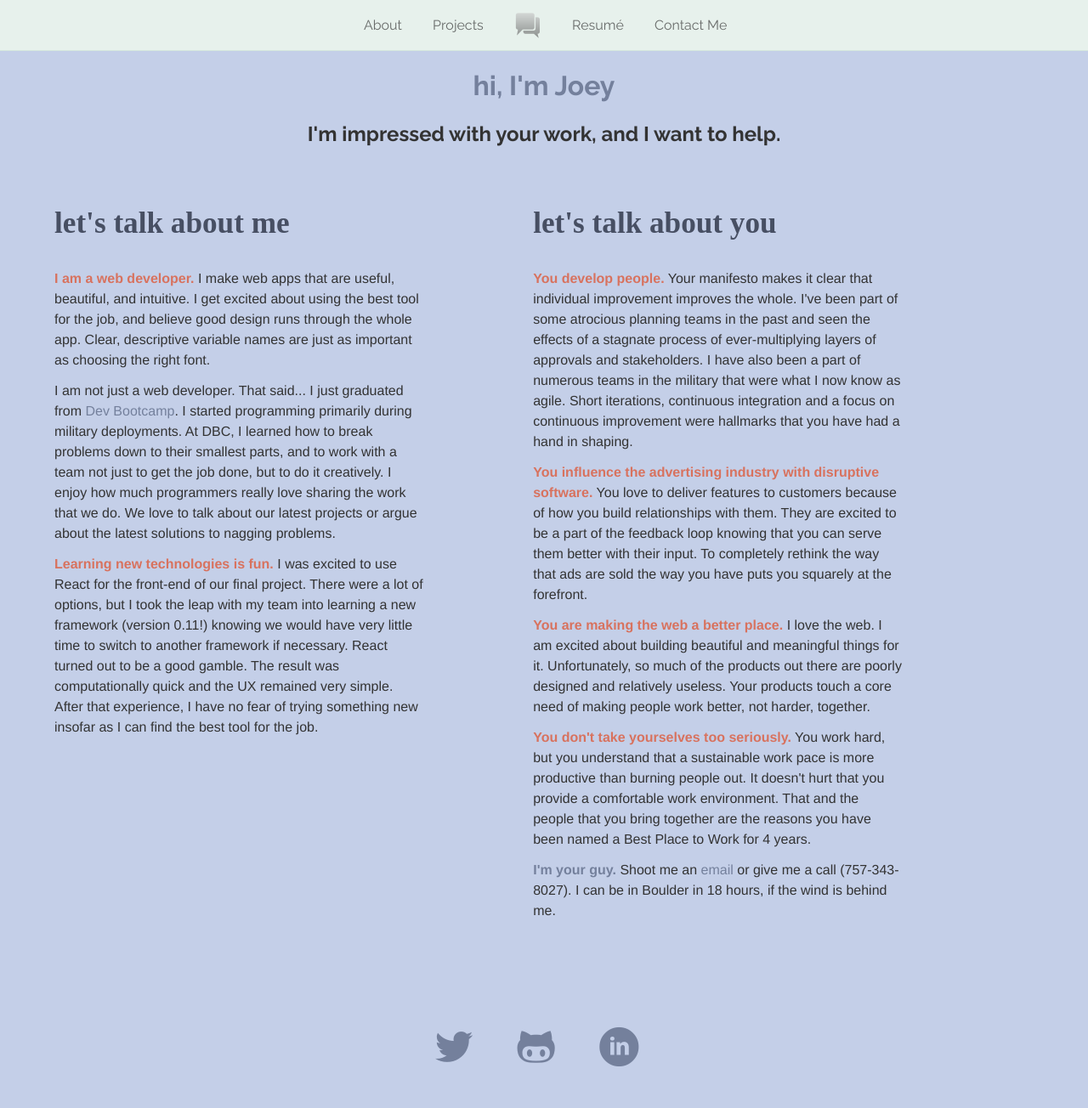
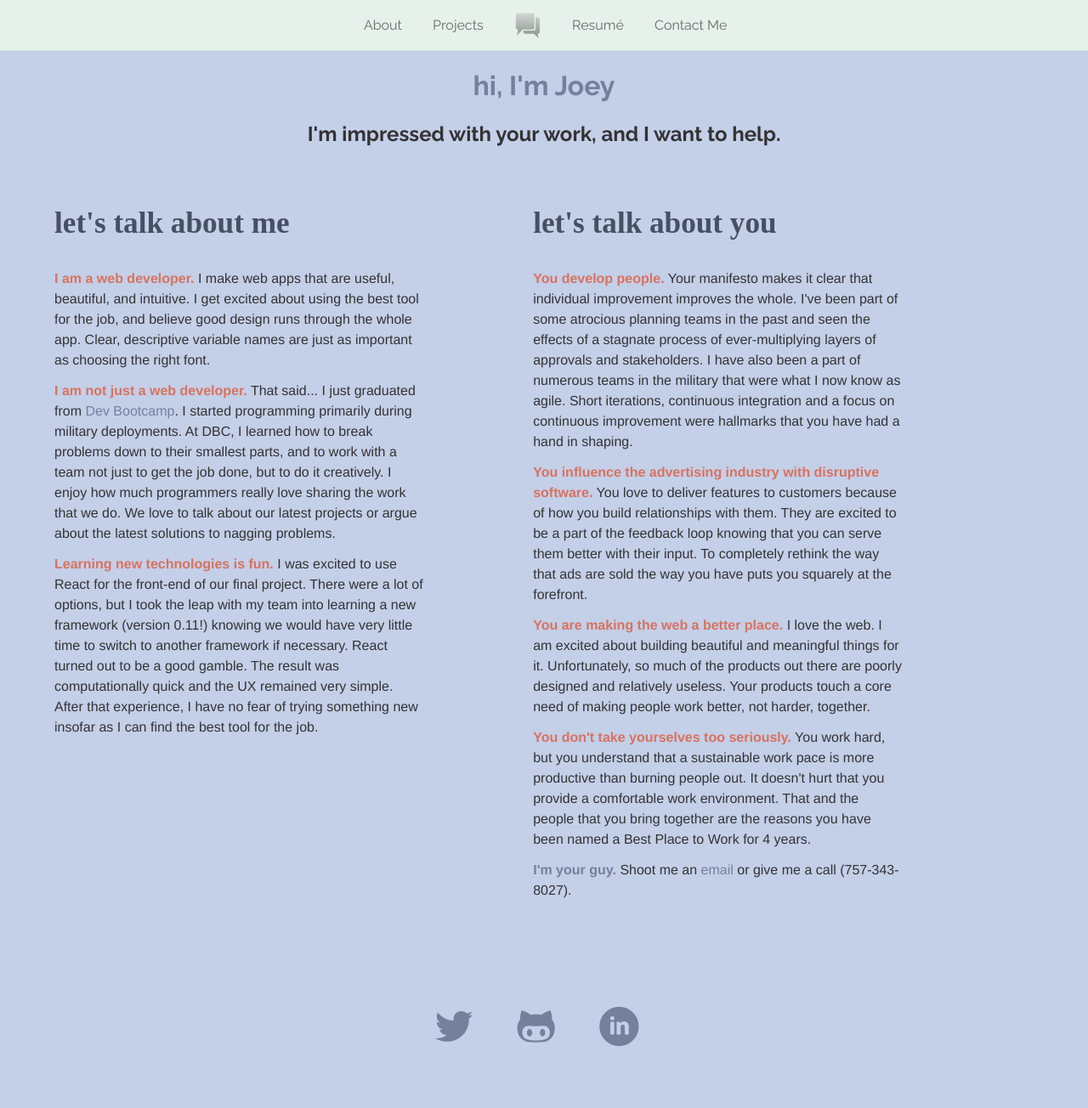
Before and after one commit to jochambo/jochambo.github.io, a Jekyll site: the page built from cover_letter/centro.md, in a window 1280 px wide. Shown: the whole page at 85% size. Built offline with Jekyll 4.4.1, drawn with Linux system fonts in a browser that asks for light colours; some web fonts are replaced; after the commit the page ends 1280 px from its top, so only the background shows below that.

Commit message:
Cleaned up cover letter

```diff
--- a/cover_letter/centro.md
+++ b/cover_letter/centro.md
@@ -14,7 +14,7 @@ title: centro
         <span class="peach">I am a web developer.</span> I make web apps that are useful, beautiful, and intuitive. I get excited about using the best tool for the job, and believe good design runs through the whole app. Clear, descriptive variable names are just as important as choosing the right font.
       </p>
       <p>
-        <span>I am not just a web developer.</span> That said... I just graduated from <a href="http://www.devbootcamp.com">Dev Bootcamp</a>. I started programming primarily during military deployments.  At DBC, I learned how to break problems down to their smallest parts, and to work with a team not just to get the job done, but to do it creatively. I enjoy how much programmers really love sharing the work that we do.  We love to talk about our latest projects or argue about the latest solutions to nagging problems.
+        <span class="peach">I am not just a web developer.</span> That said... I just graduated from <a href="http://www.devbootcamp.com">Dev Bootcamp</a>. I started programming primarily during military deployments.  At DBC, I learned how to break problems down to their smallest parts, and to work with a team not just to get the job done, but to do it creatively. I enjoy how much programmers really love sharing the work that we do.  We love to talk about our latest projects or argue about the latest solutions to nagging problems.
       </p>
       <p>
         <span class="peach">Learning new technologies is fun.</span> I was excited to use React for the front-end of our final project. There were a lot of options, but I took the leap with my team into learning a new framework (version 0.11!) knowing we would have very little time to switch to another framework if necessary. React turned out to be a good gamble. The result was computationally quick and the UX remained very simple.  After that experience, I have no fear of trying something new insofar as I can find the best tool for the job.
@@ -35,7 +35,7 @@ title: centro
         <span class="peach">You don't take yourselves too seriously.</span> You work hard, but you understand that a sustainable work pace is more productive than burning people out. It doesn't hurt that you provide a comfortable work environment. That and the people that you bring together are the reasons you have been named a Best Place to Work for 4 years.
       </p>
       <p>
-        <span class="blue">I'm your guy.</span> Shoot me an <a href="mailto:joey.chamberlin@gmail.com">email</a> or give me a call (757-343-8027). I can be in Boulder in 18 hours, if the wind is behind me.
+        <span class="blue">I'm your guy.</span> Shoot me an <a href="mailto:joey.chamberlin@gmail.com">email</a> or give me a call (757-343-8027).
       </p>
     </li>
   </ul>
```
